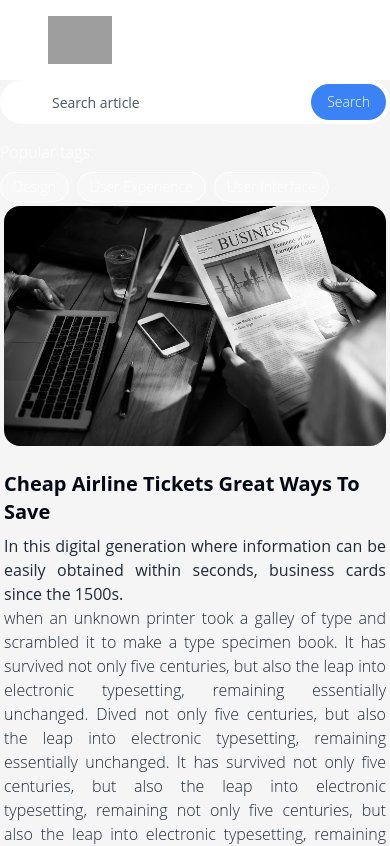
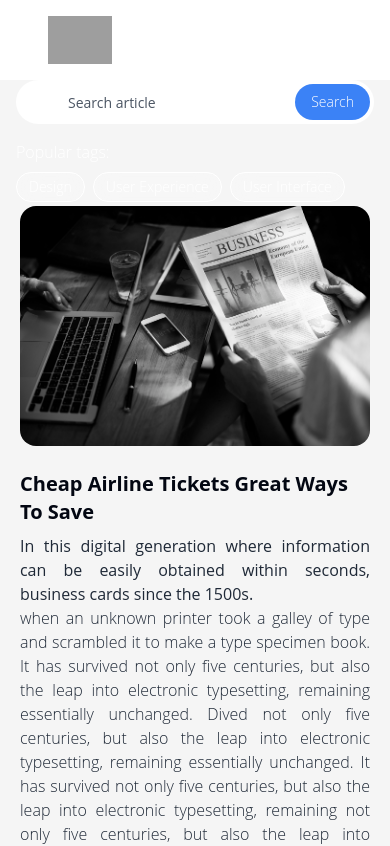
Before and after one commit to setykarimi/Heya-News, a React (Vite) app: page / in a window 390 px wide. Shown: the top 846 px of the page. Built offline with nearby package versions, Linux system fonts and the light colour scheme; grey boxes are pictures that could not be loaded; some icons are missing.

Commit message:
Subject: Style, Description: Edit styles for responsive view, Date: 6/23/2023

```diff
--- a/src/layout/Layout.jsx
+++ b/src/layout/Layout.jsx
@@ -6,7 +6,7 @@ const Layout = () => {
     return (
         <>
             <Navbar />
-            <main className="xl:container mx-auto px-0">
+            <main className="xl:container mx-auto xl:px-0 px-4">
             <Outlet />
             </main>
             <Footer />
```
